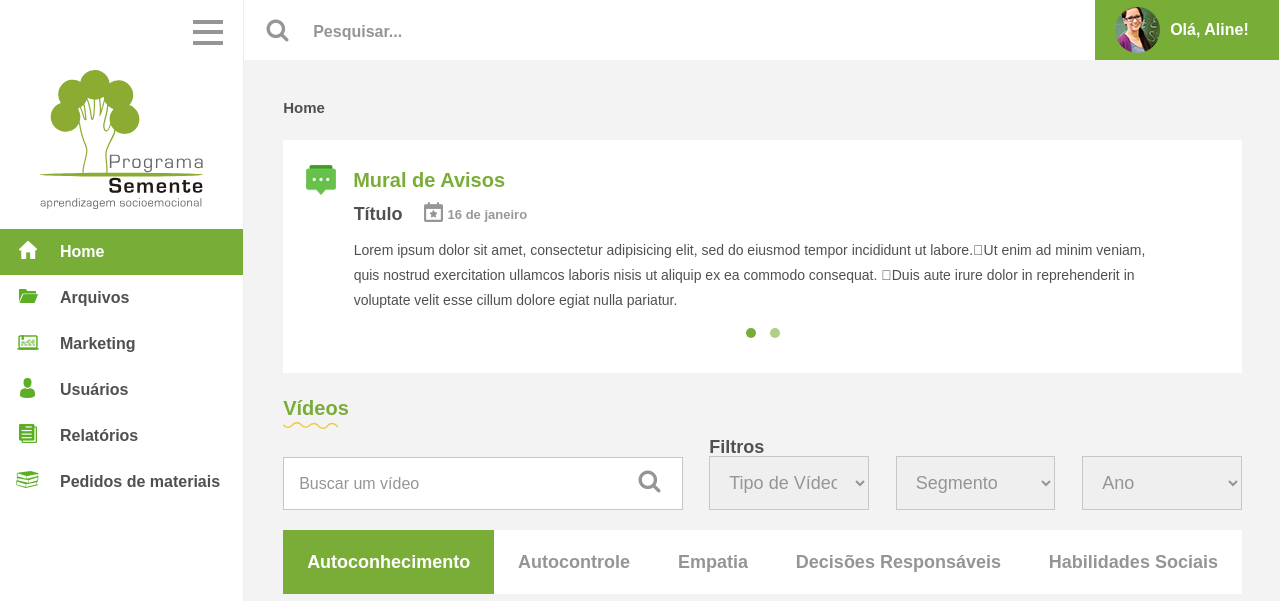
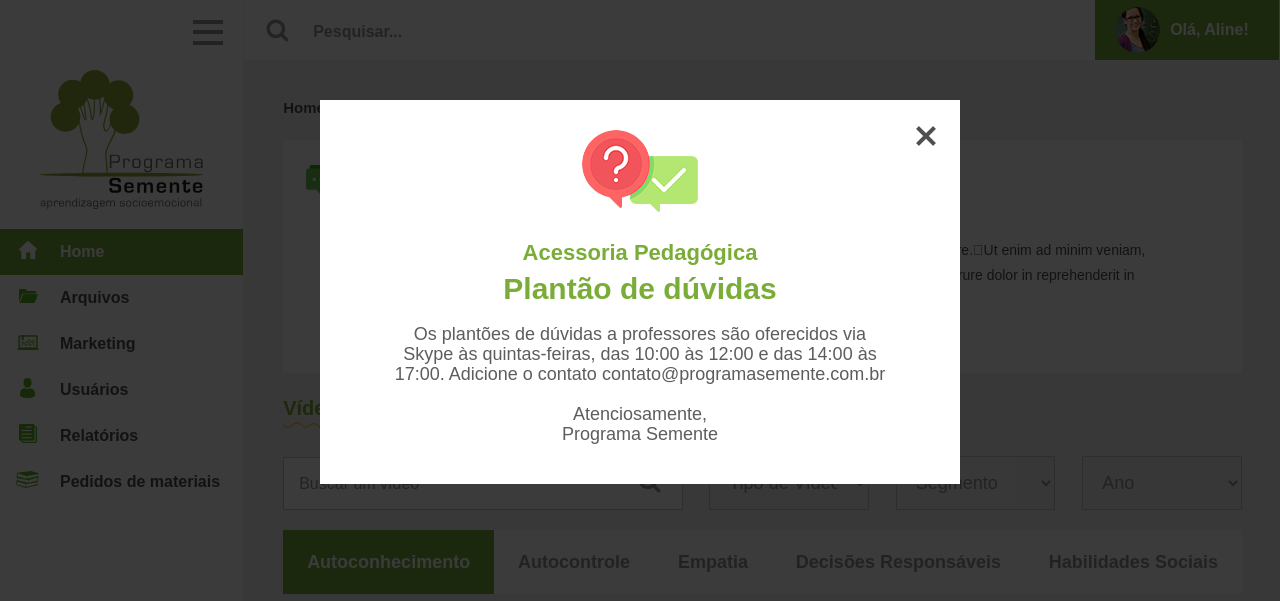
Before and after one commit to danemmanuel/programa-semente, a PHP site: page /dashboard/index.php in a window 1280 px wide. Shown: the top 601 px of the page. Run offline with PHP 8.4, Linux system fonts and the light colour scheme; some libraries are stand-ins or nearby versions.

Commit message:
modal home

```diff
--- a/dashboard/index.php
+++ b/dashboard/index.php
@@ -158,8 +158,32 @@ require("includes/menu.php");
 		</div>
 	</div>
 </section>
+<div class="modal">
+	<div class="painel">
+		<div class="close">
+			<img src="../public/img/close.png" alt="">
+		</div>
+		<img src="../public/img/iconmodal.png" alt="">
+		<h3>Acessoria Pedagógica</h3>
+		<h2>Plantão de dúvidas</h2>
+
+		<p>
+			Os plantões de dúvidas a professores são oferecidos via Skype às quintas-feiras, das 10:00 às 12:00 e das 14:00 às 17:00.
+			Adicione o contato contato@programasemente.com.br
+		</p>
+		<p class="atencio">
+			Atenciosamente, <br>
+			Programa Semente
+		</p>
+	</div>
+</div>
 <script>
 	$(document).ready(function(){
+		$(".modal").fadeIn();
+		$(".close").click(function(event) {
+			$(".modal").fadeOut();
+		});
+
 		$(".home").addClass('active');
 		$('.owl-carousel').owlCarousel({
 			loop:true,
--- a/public/css/style.css
+++ b/public/css/style.css
@@ -1666,3 +1666,54 @@ tr:nth-child(even){background-color: #f2f2f2}
 #formadm.view{
   display: flex;
 }
+.modal{
+  padding-top: 100px;
+  width: 100vw;
+  height: 100vh;
+  background-color: rgba(0, 0, 0, 0.77);
+  position: fixed;
+  top: 0;
+  left: 0;
+  z-index: 999;
+}
+.modal .painel{
+  width: 500px;
+  margin: 0 auto;
+  background-color: #fff;
+  display: flex;
+  justify-content: center;
+  flex-direction: column;
+  align-items: center;
+  text-align: center;
+  position: relative;
+}
+.modal .painel .close{
+  position: absolute;
+  right: 20px;
+  top: 20px;
+}
+.modal .painel h3{
+font-size: 22px;
+color:#7aad37;
+ font-family: 'Montserrat', sans-serif;
+ font-weight: bold;
+
+ margin-top: 30px;
+}
+.modal .painel h2{
+font-size: 30px;
+color:#7aad37;
+ font-family: 'Montserrat', sans-serif;
+ font-weight: bold;
+ margin: 10px 0;
+}
+.modal .painel p{
+color: #5d5d5d;
+ font-family: 'Montserrat', sans-serif;
+ font-size: 18px;
+ line-height: 20px;
+ margin: 10px 0;
+}
+.atencio{
+  margin-top: 30px;
+}
```
Also changed, not shown: dashboard/addusuario.php (+6 -3 lines), public/img/close.png (added), public/img/iconmodal.png (added). Lines whose indentation alone changed are shown as unchanged.
